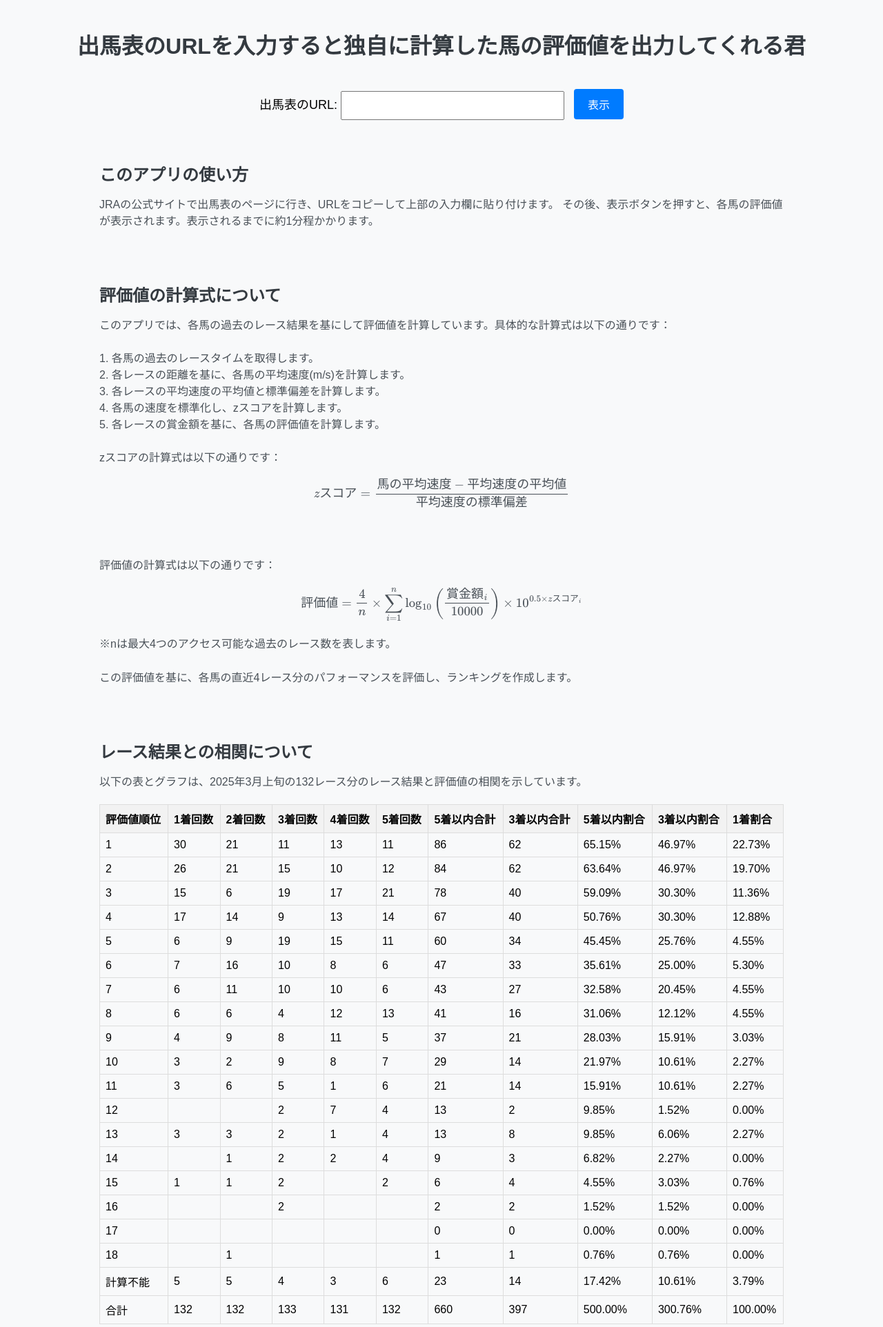
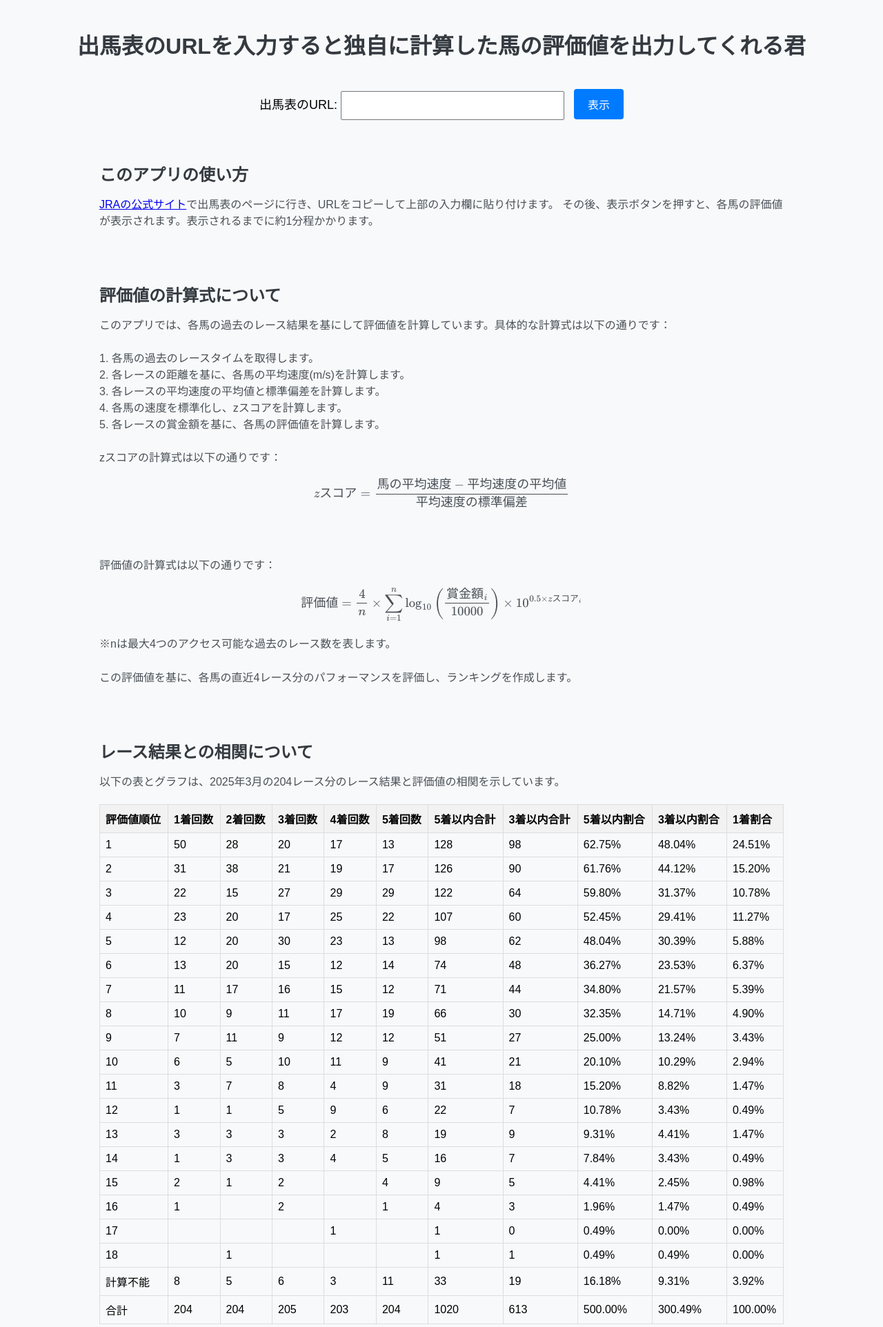
Before and after one commit to suzuki003/jra-scraping-app-1, a Flask app: page / in a window 1280 px wide. Shown: the top 1924 px of the page at 69% size. Run offline with Flask 3, Linux system fonts and the light colour scheme.

Commit message:
HTMLテンプレートの使い方説明にJRA公式サイトへのリンクを追加し、レース結果の相関データを2025年3月の204レース分に更新

```diff
--- a/src/templates/index.html
+++ b/src/templates/index.html
@@ -109,7 +109,7 @@
         <div class="content-section">
             <h2>このアプリの使い方</h2>
             <p>
-                JRAの公式サイトで出馬表のページに行き、URLをコピーして上部の入力欄に貼り付けます。
+                <a href="https://www.jra.go.jp/" target="_blank" rel="noopener noreferrer">JRAの公式サイト</a>で出馬表のページに行き、URLをコピーして上部の入力欄に貼り付けます。
                 その後、表示ボタンを押すと、各馬の評価値が表示されます。表示されるまでに約1分程かかります。
             </p>
         </div>
@@ -139,7 +139,7 @@
         <div class="content-section">
             <h2>レース結果との相関について</h2>
             <p>
-                以下の表とグラフは、2025年3月上旬の132レース分のレース結果と評価値の相関を示しています。
+                以下の表とグラフは、2025年3月の204レース分のレース結果と評価値の相関を示しています。
             </p>
             <table>
                 <thead>
@@ -158,26 +158,26 @@
                     </tr>
                 </thead>
                 <tbody>
-                    <tr><td>1</td><td>30</td><td>21</td><td>11</td><td>13</td><td>11</td><td>86</td><td>62</td><td>65.15%</td><td>46.97%</td><td>22.73%</td></tr>
-                    <tr><td>2</td><td>26</td><td>21</td><td>15</td><td>10</td><td>12</td><td>84</td><td>62</td><td>63.64%</td><td>46.97%</td><td>19.70%</td></tr>
-                    <tr><td>3</td><td>15</td><td>6</td><td>19</td><td>17</td><td>21</td><td>78</td><td>40</td><td>59.09%</td><td>30.30%</td><td>11.36%</td></tr>
-                    <tr><td>4</td><td>17</td><td>14</td><td>9</td><td>13</td><td>14</td><td>67</td><td>40</td><td>50.76%</td><td>30.30%</td><td>12.88%</td></tr>
-                    <tr><td>5</td><td>6</td><td>9</td><td>19</td><td>15</td><td>11</td><td>60</td><td>34</td><td>45.45%</td><td>25.76%</td><td>4.55%</td></tr>
-                    <tr><td>6</td><td>7</td><td>16</td><td>10</td><td>8</td><td>6</td><td>47</td><td>33</td><td>35.61%</td><td>25.00%</td><td>5.30%</td></tr>
-                    <tr><td>7</td><td>6</td><td>11</td><td>10</td><td>10</td><td>6</td><td>43</td><td>27</td><td>32.58%</td><td>20.45%</td><td>4.55%</td></tr>
-                    <tr><td>8</td><td>6</td><td>6</td><td>4</td><td>12</td><td>13</td><td>41</td><td>16</td><td>31.06%</td><td>12.12%</td><td>4.55%</td></tr>
-                    <tr><td>9</td><td>4</td><td>9</td><td>8</td><td>11</td><td>5</td><td>37</td><td>21</td><td>28.03%</td><td>15.91%</td><td>3.03%</td></tr>
-                    <tr><td>10</td><td>3</td><td>2</td><td>9</td><td>8</td><td>7</td><td>29</td><td>14</td><td>21.97%</td><td>10.61%</td><td>2.27%</td></tr>
-                    <tr><td>11</td><td>3</td><td>6</td><td>5</td><td>1</td><td>6</td><td>21</td><td>14</td><td>15.91%</td><td>10.61%</td><td>2.27%</td></tr>
-                    <tr><td>12</td><td></td><td></td><td>2</td><td>7</td><td>4</td><td>13</td><td>2</td><td>9.85%</td><td>1.52%</td><td>0.00%</td></tr>
-                    <tr><td>13</td><td>3</td><td>3</td><td>2</td><td>1</td><td>4</td><td>13</td><td>8</td><td>9.85%</td><td>6.06%</td><td>2.27%</td></tr>
-                    <tr><td>14</td><td></td><td>1</td><td>2</td><td>2</td><td>4</td><td>9</td><td>3</td><td>6.82%</td><td>2.27%</td><td>0.00%</td></tr>
-                    <tr><td>15</td><td>1</td><td>1</td><td>2</td><td></td><td>2</td><td>6</td><td>4</td><td>4.55%</td><td>3.03%</td><td>0.76%</td></tr>
-                    <tr><td>16</td><td></td><td></td><td>2</td><td></td><td></td><td>2</td><td>2</td><td>1.52%</td><td>1.52%</td><td>0.00%</td></tr>
-                    <tr><td>17</td><td></td><td></td><td></td><td></td><td></td><td>0</td><td>0</td><td>0.00%</td><td>0.00%</td><td>0.00%</td></tr>
-                    <tr><td>18</td><td></td><td>1</td><td></td><td></td><td></td><td>1</td><td>1</td><td>0.76%</td><td>0.76%</td><td>0.00%</td></tr>
-                    <tr><td>計算不能</td><td>5</td><td>5</td><td>4</td><td>3</td><td>6</td><td>23</td><td>14</td><td>17.42%</td><td>10.61%</td><td>3.79%</td></tr>
-                    <tr><td>合計</td><td>132</td><td>132</td><td>133</td><td>131</td><td>132</td><td>660</td><td>397</td><td>500.00%</td><td>300.76%</td><td>100.00%</td></tr>
+                    <tr><td>1</td><td>50</td><td>28</td><td>20</td><td>17</td><td>13</td><td>128</td><td>98</td><td>62.75%</td><td>48.04%</td><td>24.51%</td></tr>
+                    <tr><td>2</td><td>31</td><td>38</td><td>21</td><td>19</td><td>17</td><td>126</td><td>90</td><td>61.76%</td><td>44.12%</td><td>15.20%</td></tr>
+                    <tr><td>3</td><td>22</td><td>15</td><td>27</td><td>29</td><td>29</td><td>122</td><td>64</td><td>59.80%</td><td>31.37%</td><td>10.78%</td></tr>
+                    <tr><td>4</td><td>23</td><td>20</td><td>17</td><td>25</td><td>22</td><td>107</td><td>60</td><td>52.45%</td><td>29.41%</td><td>11.27%</td></tr>
+                    <tr><td>5</td><td>12</td><td>20</td><td>30</td><td>23</td><td>13</td><td>98</td><td>62</td><td>48.04%</td><td>30.39%</td><td>5.88%</td></tr>
+                    <tr><td>6</td><td>13</td><td>20</td><td>15</td><td>12</td><td>14</td><td>74</td><td>48</td><td>36.27%</td><td>23.53%</td><td>6.37%</td></tr>
+                    <tr><td>7</td><td>11</td><td>17</td><td>16</td><td>15</td><td>12</td><td>71</td><td>44</td><td>34.80%</td><td>21.57%</td><td>5.39%</td></tr>
+                    <tr><td>8</td><td>10</td><td>9</td><td>11</td><td>17</td><td>19</td><td>66</td><td>30</td><td>32.35%</td><td>14.71%</td><td>4.90%</td></tr>
+                    <tr><td>9</td><td>7</td><td>11</td><td>9</td><td>12</td><td>12</td><td>51</td><td>27</td><td>25.00%</td><td>13.24%</td><td>3.43%</td></tr>
+                    <tr><td>10</td><td>6</td><td>5</td><td>10</td><td>11</td><td>9</td><td>41</td><td>21</td><td>20.10%</td><td>10.29%</td><td>2.94%</td></tr>
+                    <tr><td>11</td><td>3</td><td>7</td><td>8</td><td>4</td><td>9</td><td>31</td><td>18</td><td>15.20%</td><td>8.82%</td><td>1.47%</td></tr>
+                    <tr><td>12</td><td>1</td><td>1</td><td>5</td><td>9</td><td>6</td><td>22</td><td>7</td><td>10.78%</td><td>3.43%</td><td>0.49%</td></tr>
+                    <tr><td>13</td><td>3</td><td>3</td><td>3</td><td>2</td><td>8</td><td>19</td><td>9</td><td>9.31%</td><td>4.41%</td><td>1.47%</td></tr>
+                    <tr><td>14</td><td>1</td><td>3</td><td>3</td><td>4</td><td>5</td><td>16</td><td>7</td><td>7.84%</td><td>3.43%</td><td>0.49%</td></tr>
+                    <tr><td>15</td><td>2</td><td>1</td><td>2</td><td></td><td>4</td><td>9</td><td>5</td><td>4.41%</td><td>2.45%</td><td>0.98%</td></tr>
+                    <tr><td>16</td><td>1</td><td></td><td>2</td><td></td><td>1</td><td>4</td><td>3</td><td>1.96%</td><td>1.47%</td><td>0.49%</td></tr>
+                    <tr><td>17</td><td></td><td></td><td></td><td>1</td><td></td><td>1</td><td>0</td><td>0.49%</td><td>0.00%</td><td>0.00%</td></tr>
+                    <tr><td>18</td><td></td><td>1</td><td></td><td></td><td></td><td>1</td><td>1</td><td>0.49%</td><td>0.49%</td><td>0.00%</td></tr>
+                    <tr><td>計算不能</td><td>8</td><td>5</td><td>6</td><td>3</td><td>11</td><td>33</td><td>19</td><td>16.18%</td><td>9.31%</td><td>3.92%</td></tr>
+                    <tr><td>合計</td><td>204</td><td>204</td><td>205</td><td>203</td><td>204</td><td>1020</td><td>613</td><td>500.00%</td><td>300.49%</td><td>100.00%</td></tr>
                 </tbody>
             </table>
             <canvas id="correlationChart" width="400" height="200"></canvas>
@@ -189,19 +189,19 @@
                         labels: ['1', '2', '3', '4', '5', '6', '7', '8', '9', '10', '11', '12', '13', '14', '15', '16', '17', '18', '計算不能'],
                         datasets: [{
                             label: '5着以内割合',
-                            data: [65.15, 63.64, 59.09, 50.76, 45.45, 35.61, 32.58, 31.06, 28.03, 21.97, 15.91, 9.85, 9.85, 6.82, 4.55, 1.52, 0.00, 0.76, 17.42],
+                            data: [62.75, 61.76, 59.80, 52.45, 48.04, 36.27, 34.80, 32.35, 25.00, 20.10, 15.20, 10.78, 9.31, 7.84, 4.41, 1.96, 0.49, 0.49, 16.18],
                             backgroundColor: 'rgba(54, 162, 235, 0.2)',
                             borderColor: 'rgba(54, 162, 235, 1)',
                             borderWidth: 1
                         }, {
                             label: '3着以内割合',
-                            data: [46.97, 46.97, 30.30, 30.30, 25.76, 25.00, 20.45, 12.12, 15.91, 10.61, 10.61, 1.52, 6.06, 2.27, 3.03, 1.52, 0.00, 0.76, 10.61],
+                            data: [48.04, 44.12, 31.37, 29.41, 30.39, 23.53, 21.57, 14.71, 13.24, 10.29, 8.82, 3.43, 4.41, 3.43, 2.45, 1.47, 0.00, 0.49, 9.31],
                             backgroundColor: 'rgba(255, 99, 132, 0.2)',
                             borderColor: 'rgba(255, 99, 132, 1)',
                             borderWidth: 1
                         }, {
                             label: '1着割合',
-                            data: [22.73, 19.70, 11.36, 12.88, 4.55, 5.30, 4.55, 4.55, 3.03, 2.27, 2.27, 0.00, 2.27, 0.00, 0.76, 0.00, 0.00, 0.00, 3.79],
+                            data: [24.51, 15.20, 10.78, 11.27, 5.88, 6.37, 5.39, 4.90, 3.43, 2.94, 1.47, 0.49, 1.47, 0.49, 0.98, 0.49, 0.00, 0.00, 3.92],
                             backgroundColor: 'rgba(75, 192, 192, 0.2)',
                             borderColor: 'rgba(75, 192, 192, 1)',
                             borderWidth: 1
```
